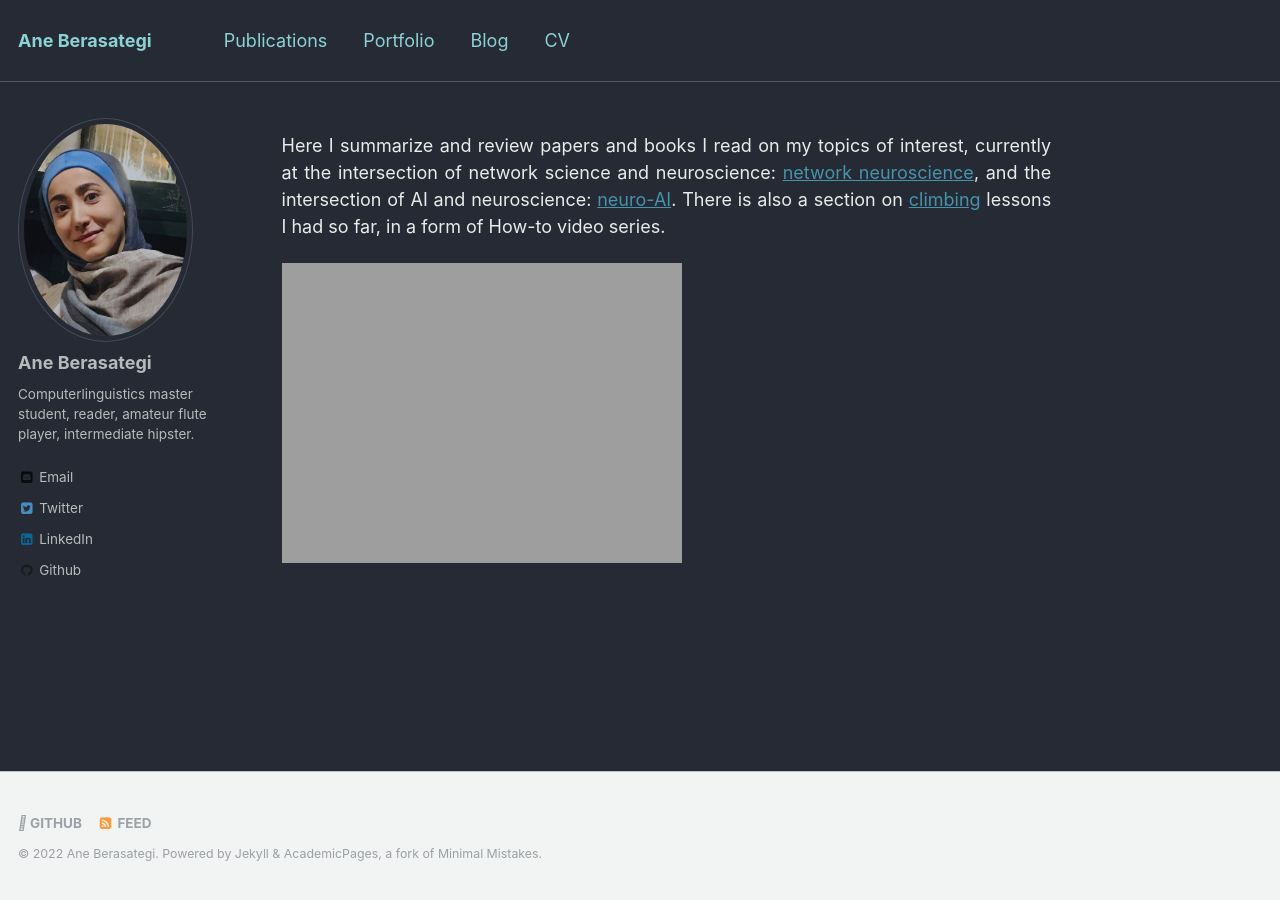
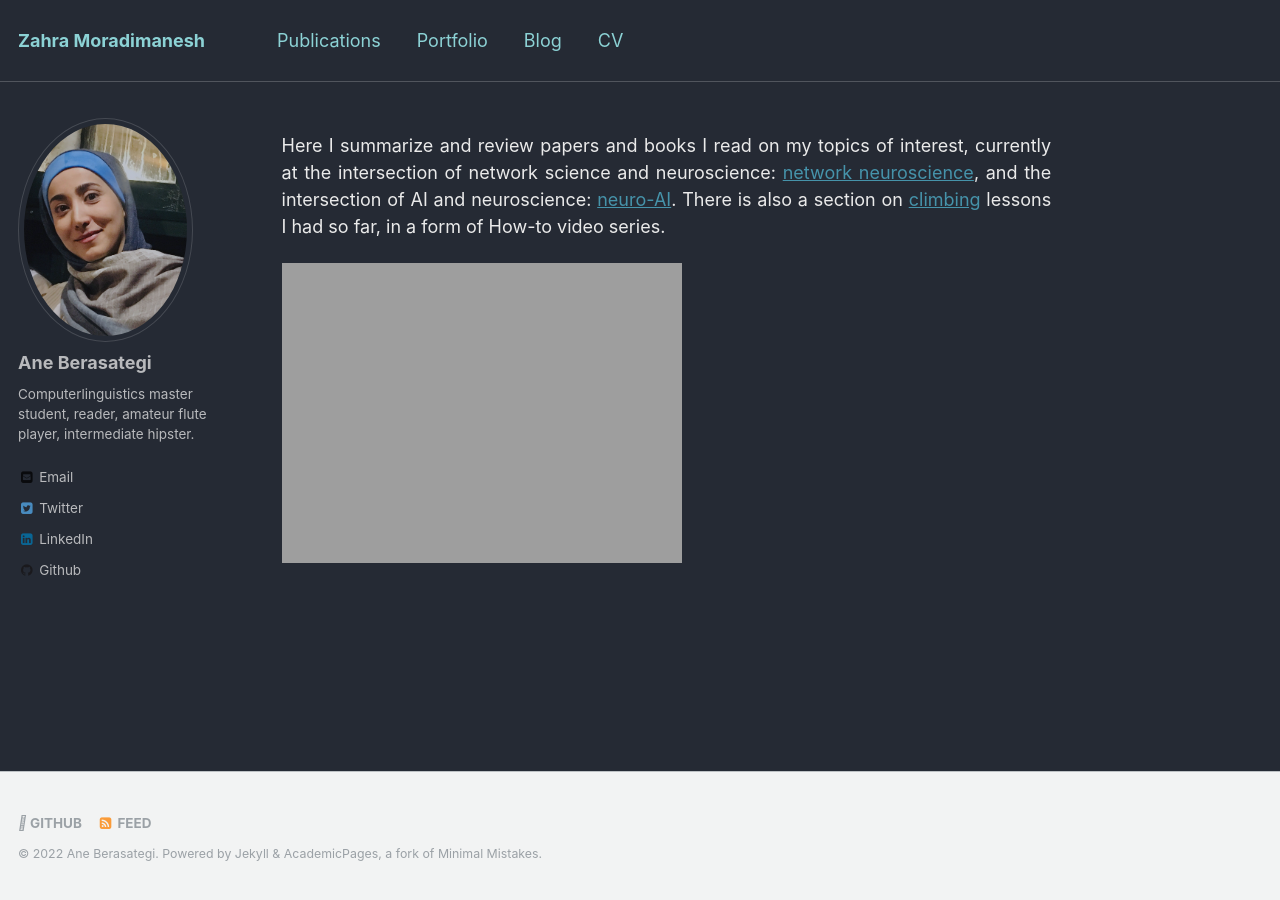
Before and after one commit to zahramor/zahramor.github.io, a Jekyll site: the page built from _pages/about.md, in a window 1280 px wide. Built offline with Jekyll 4.4.1, drawn with Linux system fonts in a browser that asks for light colours.

Commit message:
Update _config.yml

```diff
--- a/_config.yml
+++ b/_config.yml
@@ -8,7 +8,7 @@
 minimal_mistakes_skin    : "air" # "air", "aqua", "contrast", "dark", "dirt", "neon", "mint", "plum" "sunrise"
 # Site Settings
 locale                   : "en-UK"
-title                    : "Ane Berasategi"
+title                    : "Zahra Moradimanesh"
 title_separator          : "-"
 name                     : &name "Ane Berasategi"
 description              : &description "academic website"
```
